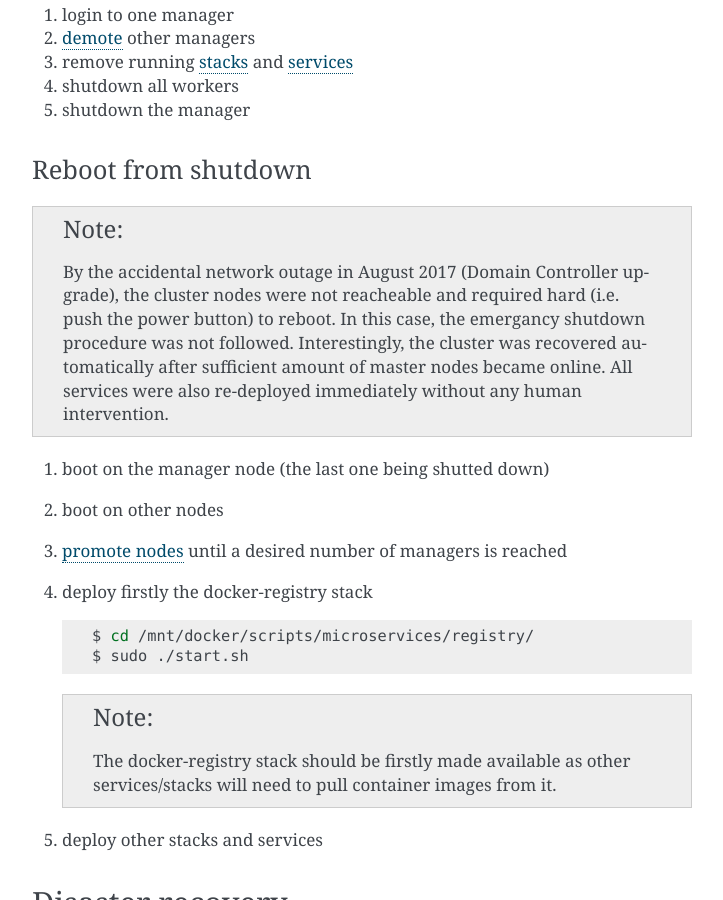
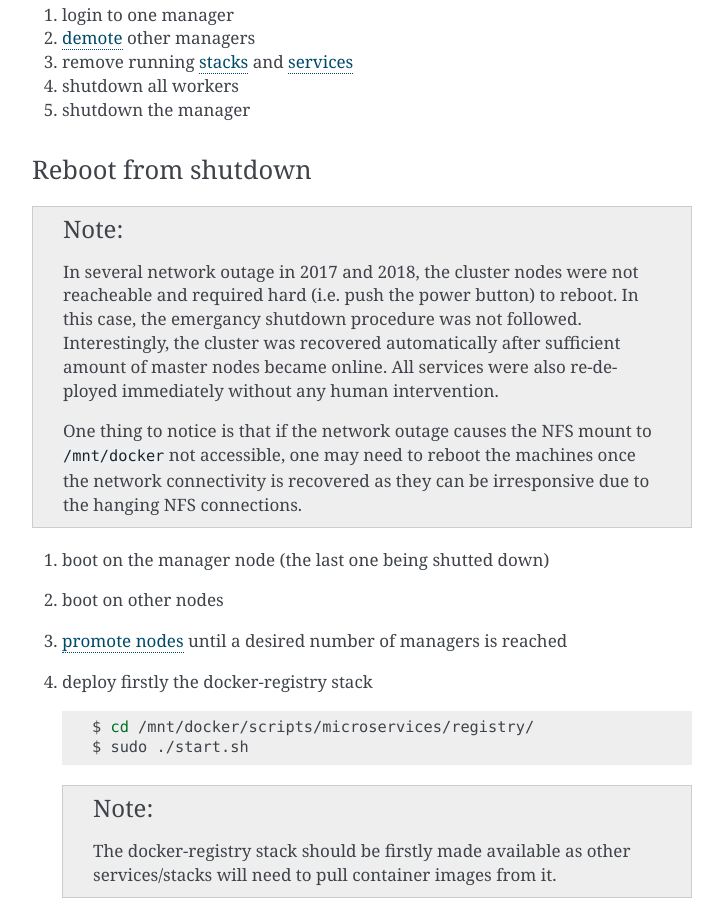
Before and after one commit to Donders-Institute/docker-swarm-setup, a Sphinx documentation site: the page built from doc/operation.rst, in a window 1280 px wide and 900 px high, scrolled down 8652 px. Shown: the whole window, without its empty margins (388-1111 px from the left). Built offline with Sphinx 7.4.7, drawn with Linux system fonts in a browser that asks for light colours.

Commit message:
Update operation.rst

```diff
--- a/doc/operation.rst
+++ b/doc/operation.rst
@@ -378,7 +378,9 @@ Reboot from shutdown
 ^^^^^^^^^^^^^^^^^^^^
 
 .. note::
-    By the accidental network outage in August 2017 (Domain Controller upgrade), the cluster nodes were not reacheable and required hard (i.e. push the power button) to reboot. In this case, the emergancy shutdown procedure was not followed.  Interestingly, the cluster was recovered automatically after sufficient amount of master nodes became online.  All services were also re-deployed immediately without any human intervention.
+    In several network outage in 2017 and 2018, the cluster nodes were not reacheable and required hard (i.e. push the power button) to reboot. In this case, the emergancy shutdown procedure was not followed.  Interestingly, the cluster was recovered automatically after sufficient amount of master nodes became online.  All services were also re-deployed immediately without any human intervention.
+
+    One thing to notice is that if the network outage causes the NFS mount to ``/mnt/docker`` not accessible, one may need to reboot the machines once the network connectivity is recovered as they can be irresponsive due to the hanging NFS connections.
 
 #. boot on the manager node (the last one being shutted down)
 #. boot on other nodes
```
